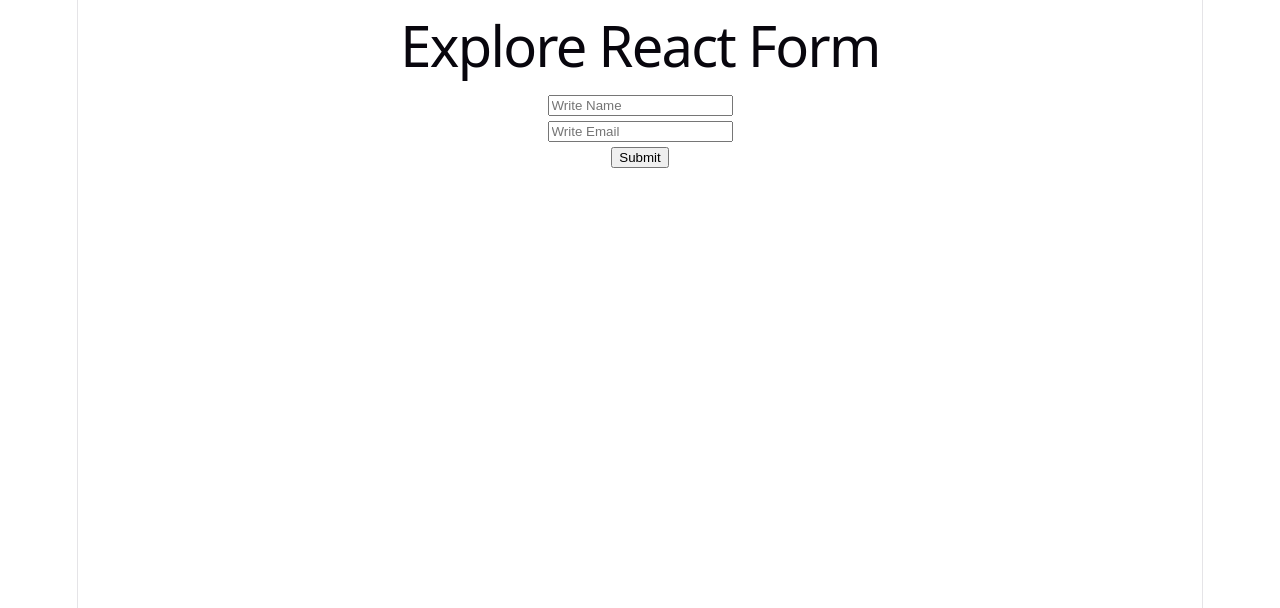
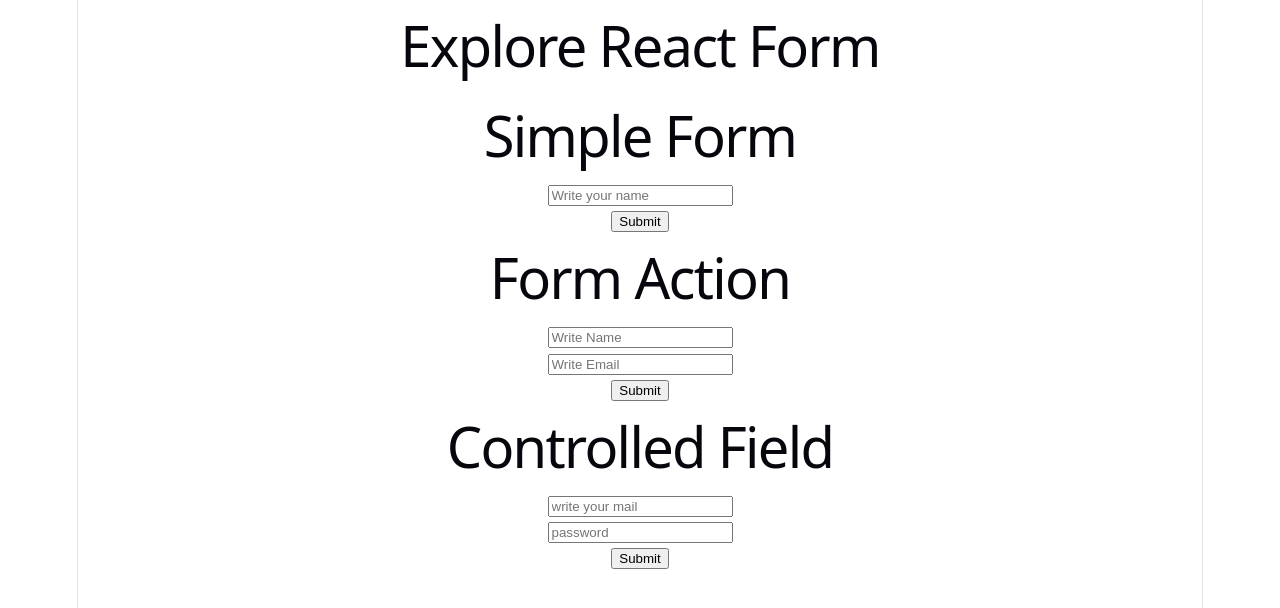
Before and after one commit to abdussattarsakil/react-form-explore, a React (Vite) app: page / in a window 1280 px wide. Shown: the top 608 px of the page. Built offline with nearby package versions, Linux system fonts and the light colour scheme.

Commit message:
password controlled

```diff
--- a/src/App.jsx
+++ b/src/App.jsx
@@ -1,4 +1,5 @@
 import './App.css'
+import ControlledField from './components/ControlledField/ControlledField'
 import FormAction from './components/FormAction/FormAction'
 import SimpleForm from './components/SimpleForm/SimpleForm'
 
@@ -7,8 +8,9 @@
   return (
     <>
        <h1>Explore React Form</h1>
-       {/* <SimpleForm></SimpleForm> */}
+       <SimpleForm></SimpleForm>
        <FormAction></FormAction>
+       <ControlledField></ControlledField>
     </>
   )
 }
--- /dev/null
+++ b/src/components/ControlledField/ControlledField.jsx
@@ -0,0 +1,33 @@
+import { useState } from "react";
+
+const ControlledField = () => {
+
+    const handleSubmit = e => {
+        // e.preventDefault();
+    }
+
+    const [password,setPassword]=useState('')
+
+    const [error,setError]=useState('')
+
+    const handlePasswordOnChange=e=>{
+        setPassword(e.target.value)
+        password.length<6 ? setError('input more than 6 characters'):setError('')
+    }
+
+    return (
+        <div>
+            <h1>Controlled Field</h1>
+            <form onSubmit={handleSubmit}>
+                <input type="email" name="email" placeholder="write your mail" required />
+                <br />
+                <input type="password" name="password" placeholder="password" onChange={handlePasswordOnChange} defaultValue={password} required />
+                <br />
+                <input type="submit" value="Submit" />
+                <small>{error}</small>
+            </form>
+        </div>
+    );
+};
+
+export default ControlledField;
--- a/src/components/FormAction/FormAction.jsx
+++ b/src/components/FormAction/FormAction.jsx
@@ -7,6 +7,7 @@
 
     return (
         <div>
+            <h1>Form Action</h1>
             <form action={handleFormAction}>
                 <input type="text" name='name' placeholder="Write Name" />
                 <br />
--- a/src/components/SimpleForm/SimpleForm.jsx
+++ b/src/components/SimpleForm/SimpleForm.jsx
@@ -6,6 +6,7 @@
     }
     return (
         <div>
+            <h1>Simple Form</h1>
             <form onSubmit={handleSubmit}>
                 <input type="text" name="name" placeholder="Write your name" />
                 <br />
```
